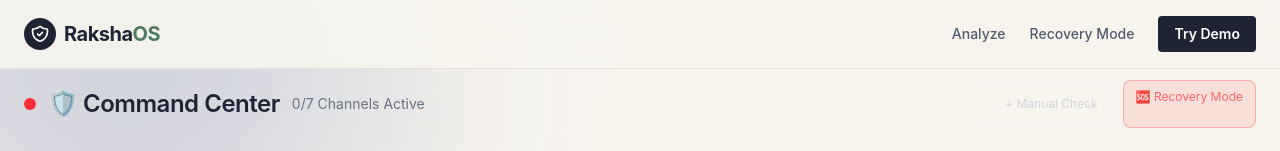
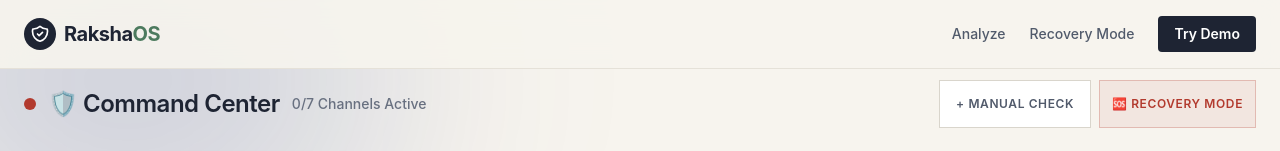
Before and after one commit to FANGxPC/RakshaOS, a Next.js app in the folder frontend/: page / in a window 1280 px wide. Shown: the top 151 px of the page. Built offline with nearby package versions, Linux system fonts and the light colour scheme; no server answers.

Commit message:
UI/Bug fixes: deduplicate incoming live feed events and fix manual input box styling

```diff
--- a/frontend/src/app/page.js
+++ b/frontend/src/app/page.js
@@ -78,7 +78,13 @@ export default function Home() {
           }
 
           if (msg.type === 'new_analysis') {
-            setEvents(prev => [msg.data, ...prev].slice(0, 50));
+            setEvents(prev => {
+              // Deduplicate events to prevent double-renders in StrictMode or on reconnects
+              if (prev.some(e => e.timestamp === msg.data.timestamp && e.channel === msg.data.channel)) {
+                return prev;
+              }
+              return [msg.data, ...prev].slice(0, 50);
+            });
             setStats(msg.stats || {});
 
             // Play sound for dangerous verdicts
@@ -197,19 +203,19 @@ export default function Home() {
         {/* ─── Top Bar ──────────────────────────────────────── */}
         <div className="flex items-center justify-between mb-6">
           <div className="flex items-center gap-3">
-            <div className={`w-3 h-3 rounded-full ${connected ? 'bg-green-500 animate-pulse' : 'bg-red-500'}`}></div>
-            <h1 className="text-xl md:text-2xl font-display font-bold">
+            <div className={`w-3 h-3 rounded-full ${connected ? 'bg-[#4C7A5E] animate-pulse shadow-[0_0_8px_rgba(76,122,94,0.8)]' : 'bg-[#B23A2E]'}`}></div>
+            <h1 className="text-xl md:text-2xl font-bold tracking-tight text-[#1E2433]">
               🛡️ Command Center
             </h1>
-            <span className="text-sm text-gray-500 hidden md:inline">
+            <span className="text-sm font-medium text-[#687080] hidden md:inline">
               {activeChannelCount}/{totalChannels} Channels Active
             </span>
           </div>
           <div className="flex gap-2">
-            <button onClick={() => setShowManualInput(!showManualInput)} className="text-xs px-3 py-2 rounded-lg border border-white/10 bg-white/5 text-gray-300 hover:bg-white/10">
+            <button onClick={() => setShowManualInput(!showManualInput)} className="text-xs font-semibold px-3 py-2 border border-[#D9D5CC] bg-white text-[#515A6B] hover:bg-[#F7F4EE] transition-colors uppercase tracking-wider">
               {showManualInput ? 'Hide' : '+ Manual Check'}
             </button>
-            <Link href="/recovery" className="text-xs px-3 py-2 rounded-lg border border-red-500/30 bg-red-500/10 text-red-400 hover:bg-red-500/20">
+            <Link href="/recovery" className="text-xs font-semibold px-3 py-2 border border-[#B23A2E]/25 bg-[#B23A2E]/[0.07] text-[#B23A2E] hover:bg-[#B23A2E]/[0.15] transition-colors uppercase tracking-wider flex items-center gap-1">
               🆘 Recovery Mode
             </Link>
           </div>
@@ -217,9 +223,9 @@ export default function Home() {
 
         {/* ─── Manual Input (Collapsible) ───────────────────── */}
         {showManualInput && (
-          <div className="mb-6 glass-card p-4 flex gap-3">
-            <textarea value={manualText} onChange={e => setManualText(e.target.value)} placeholder="Paste suspicious message here..." className="flex-1 bg-black/30 border border-gray-700 rounded-lg p-3 text-sm text-gray-200 focus:border-blue-500 outline-none resize-none h-20" />
-            <button onClick={handleManualAnalyze} disabled={analyzing} className="btn-primary h-20 px-6">
+          <div className="mb-6 border border-[#E5E1D8] bg-white p-4 flex flex-col sm:flex-row gap-3 shadow-sm">
+            <textarea value={manualText} onChange={e => setManualText(e.target.value)} placeholder="Paste suspicious message here..." className="flex-1 bg-[#FDFCF9] border border-[#D9D5CC] p-3 text-sm text-[#1E2433] placeholder:text-[#8A909B] focus:border-[#1E2433] outline-none resize-none h-20 sm:h-auto min-h-[5rem]" />
+            <button onClick={handleManualAnalyze} disabled={analyzing} className="btn-primary px-6 py-3 whitespace-nowrap self-end sm:self-stretch">
               {analyzing ? '...' : 'Analyze'}
             </button>
           </div>
```
